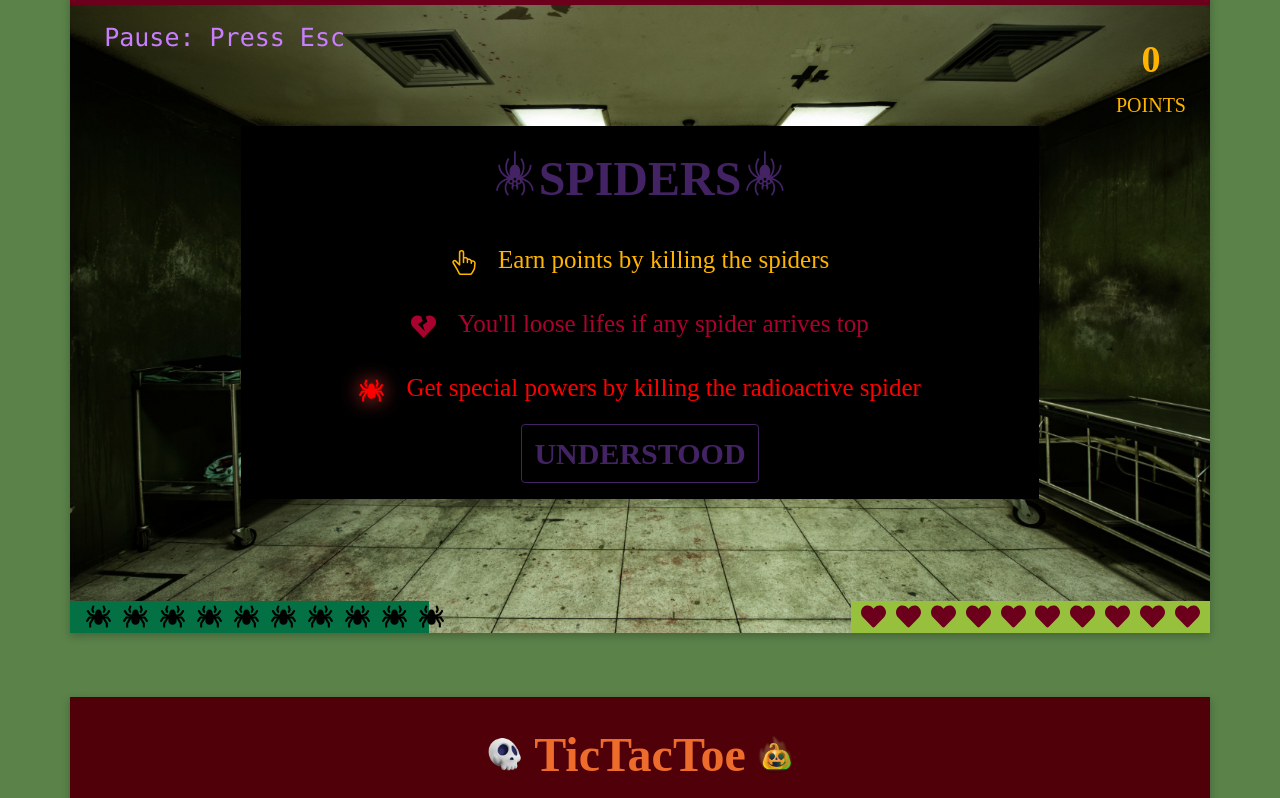
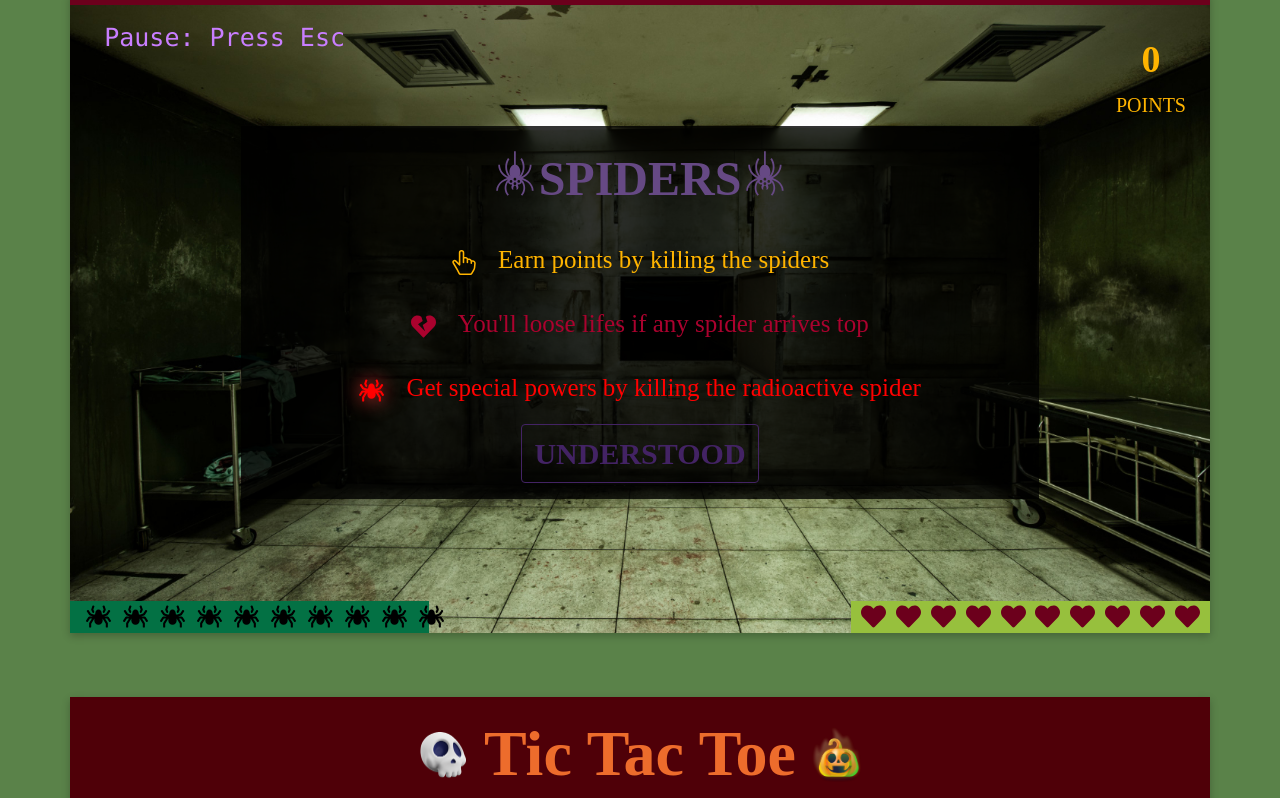
Before and after one commit to pablodevs/Halloween, a React app: page / in a window 1280 px wide. Shown: the part 800-1598 px from the top of the page. Built offline with nearby package versions, Linux system fonts and the light colour scheme; a web font is replaced by a local one.

Commit message:
algunos cambios

```diff
--- a/src/js/component/games/board.jsx
+++ b/src/js/component/games/board.jsx
@@ -126,15 +126,15 @@ export const Board = () => {
 		<>
 			<div className="row mb-3 d-flex justify-content-center">
 				<div className="col-auto d-flex align-items-center">
-					<img src={skull} width="35" />
+					<img src={skull} className="tictactoeImg" />
 				</div>
 				<div className="col-auto">
-					<h1 className="gameName" style={{ color: "#ed6c2c" }}>
-						&nbsp;TicTacToe&nbsp;
+					<h1 className="gameName tictactoeTitle">
+						&nbsp;Tic Tac Toe&nbsp;
 					</h1>
 				</div>
 				<div className="col-auto d-flex align-items-center">
-					<img src={pumpkin} width="35" />
+					<img src={pumpkin} className="tictactoeImg" />
 				</div>
 			</div>
 			<div className="container-fluid board">
--- a/src/js/component/games/spiderAppModals/gameInstructions.jsx
+++ b/src/js/component/games/spiderAppModals/gameInstructions.jsx
@@ -10,9 +10,15 @@ export const GameInstructions = () => {
 			className="spiderAppModal container d-flex-column">
 			<div className="row mb-3 d-flex justify-content-center align-items-center">
 				<div className="col-auto d-inline-flex p-2">
-					<GiHangingSpider style={{ fontSize: "3rem" }} />
+					<GiHangingSpider
+						className="spidersGameName"
+						style={{ fontSize: "3rem" }}
+					/>
 					<h1 className="gameName">SPIDERS</h1>
-					<GiHangingSpider style={{ fontSize: "3rem" }} />
+					<GiHangingSpider
+						className="spidersGameName"
+						style={{ fontSize: "3rem" }}
+					/>
 				</div>
 			</div>
 			<div className="row mb-2 d-flex justify-content-center align-items-center">
--- a/src/styles/index2.scss
+++ b/src/styles/index2.scss
@@ -133,6 +133,11 @@ button.btn, button.navbar-toggler {
     height: 80vh;
     box-shadow: rgba(0, 0, 0, 0.24) 0px 3px 8px;
 }
+@media screen and (max-width: 991px){
+    .section {
+        height: 57vh;
+    }
+}
 
 /*===== LAYOUT =====*/
 footer {
@@ -163,11 +168,27 @@ button.navbar-toggler {
 #ticTacToe {
     background-color: #4f0008;
 }
+h1.tictactoeTitle {
+    color: #ed6c2c;
+    font-size: 4rem;
+}
+img.tictactoeImg {
+    width: 50px;
+}
+@media screen and (max-width: 575px){
+    h1.tictactoeTitle {
+        font-size: 2.8rem;
+    }
+    img.tictactoeImg {
+        width: 30px;
+    }
+}
 img.token {
     object-fit: contain;
 }
 .box {
-    border: 2px solid #C7ECB9;
+    border: 2px solid #c7ecb99c;
+    border-radius: 10px;
     cursor: pointer;
 }
 @media screen and (min-width: 992px){
--- a/src/styles/spiderStyles.scss
+++ b/src/styles/spiderStyles.scss
@@ -25,8 +25,8 @@
   background: $clr-blood;
   height: 2%;
 }
-.gameName {
-  color: $clr-darkpurple;
+.gameName, .spidersGameName {
+  color: #664984;
   font-family: 'Griffy', cursive;
   font-weight: bold;
   font-size: 3rem;
@@ -38,7 +38,7 @@
   width: 70%;
 }
 .modal-wrapper {
-  color: $clr-darkpurple;
+  color: #664984;
   position: absolute;
   width: 100%;
   height: 100%;
@@ -53,7 +53,7 @@
 }
 .spiderAppModal {
   position: absolute;
-  background-color: black;
+  background-color: #000c;
   width: fit-content;
   height: fit-content;
   padding: 1rem;
@@ -282,7 +282,7 @@ div button.power-active {
 }
 @media screen and (max-width: 767px) {
   .spiderAppFooter {
-    height: fit-content;
+    height: 12%;
     flex-direction: column;
   }
   div.lifes-container,
```
